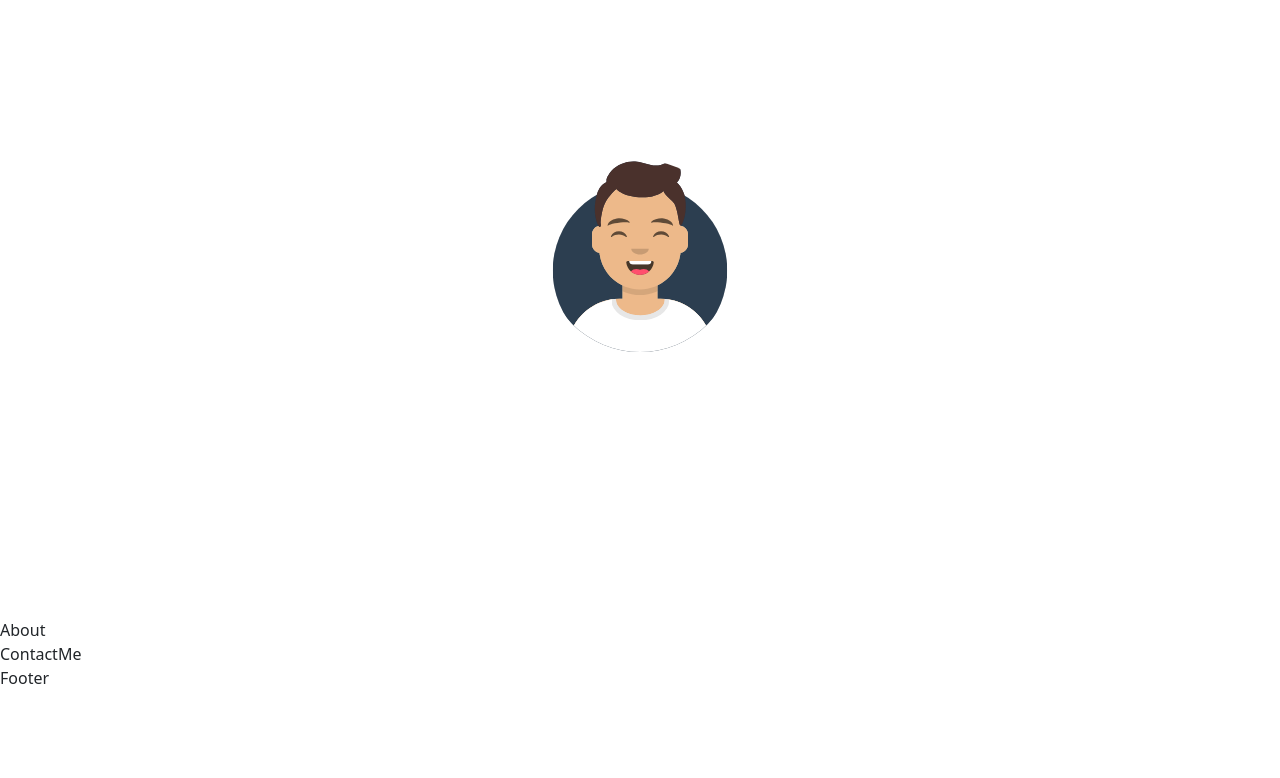
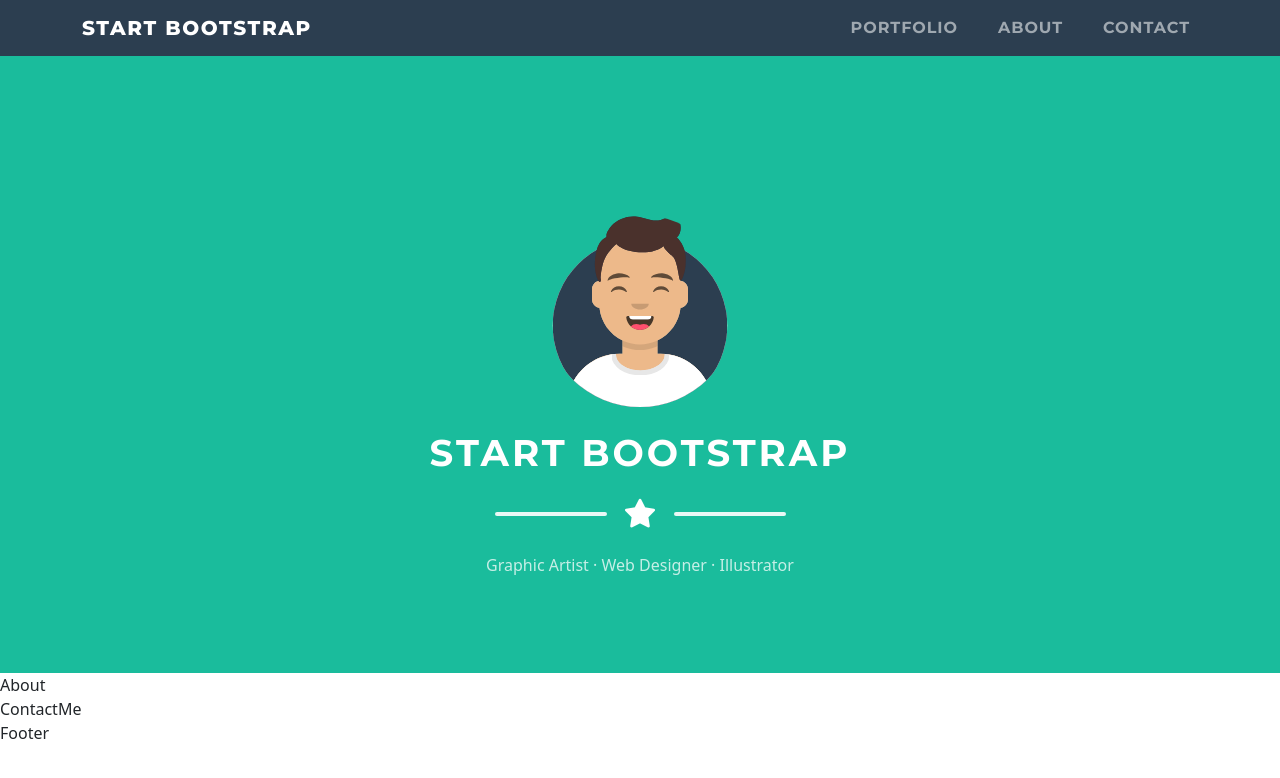
Before and after one commit to AseelMasri/react15-task, a React (Vite) app: page / in a window 1280 px wide. Shown: the top 778 px of the page. Built offline with nearby package versions, Linux system fonts and the light colour scheme.

Commit message:
Update global styles

```diff
--- a/src/index.css
+++ b/src/index.css
@@ -0,0 +1,27 @@
+@import url("https://fonts.googleapis.com/css2?family=Montserrat:wght@700;800&display=swap");
+
+html { scroll-behavior: smooth; }
+@media (prefers-reduced-motion: reduce){
+  html { scroll-behavior: auto; }
+}
+
+:root{
+  --nav-h: 55px;
+  --brand-green: #1abc9c;
+  --brand-green-600: #17a689;
+  --brand-navy: #2c3e50;
+  --brand-navy-dark:#1a252f;
+}
+
+*, *::before, *::after { box-sizing: border-box; }
+
+body{
+  margin: 0;
+  padding-top: var(--nav-h);
+
+}
+
+[id], :target { scroll-margin-top: var(--nav-h); }
+
+.opacity-95{ opacity:.95; }
+.section-pad{ padding-block: 3rem; }
```
